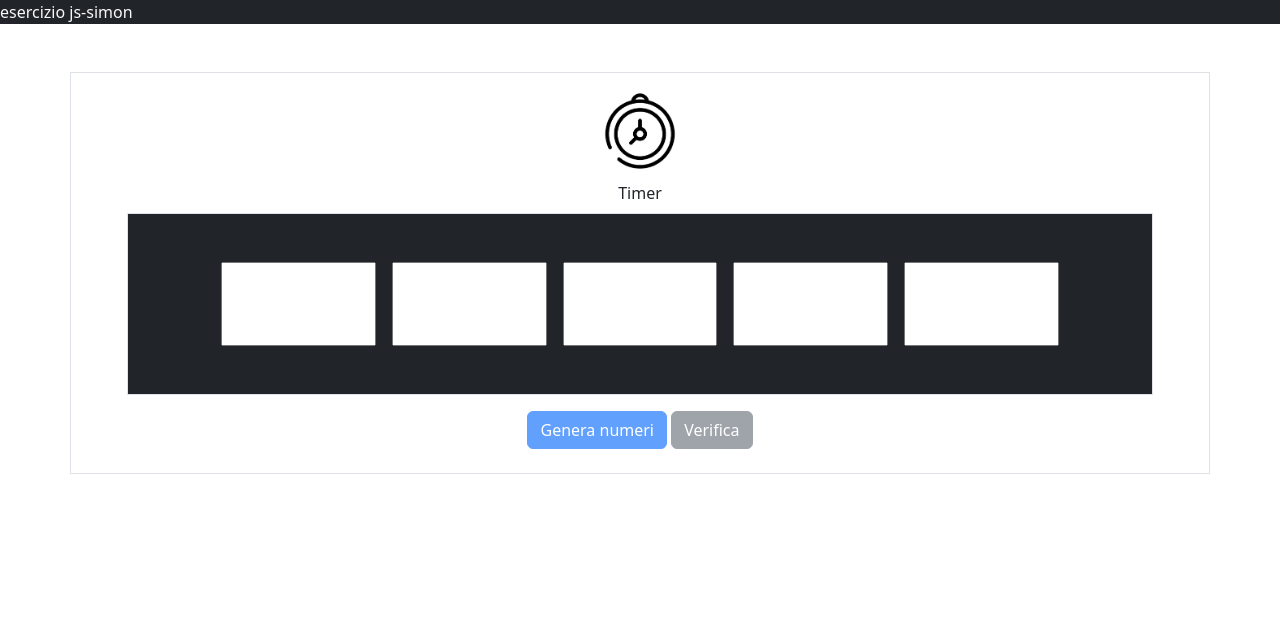
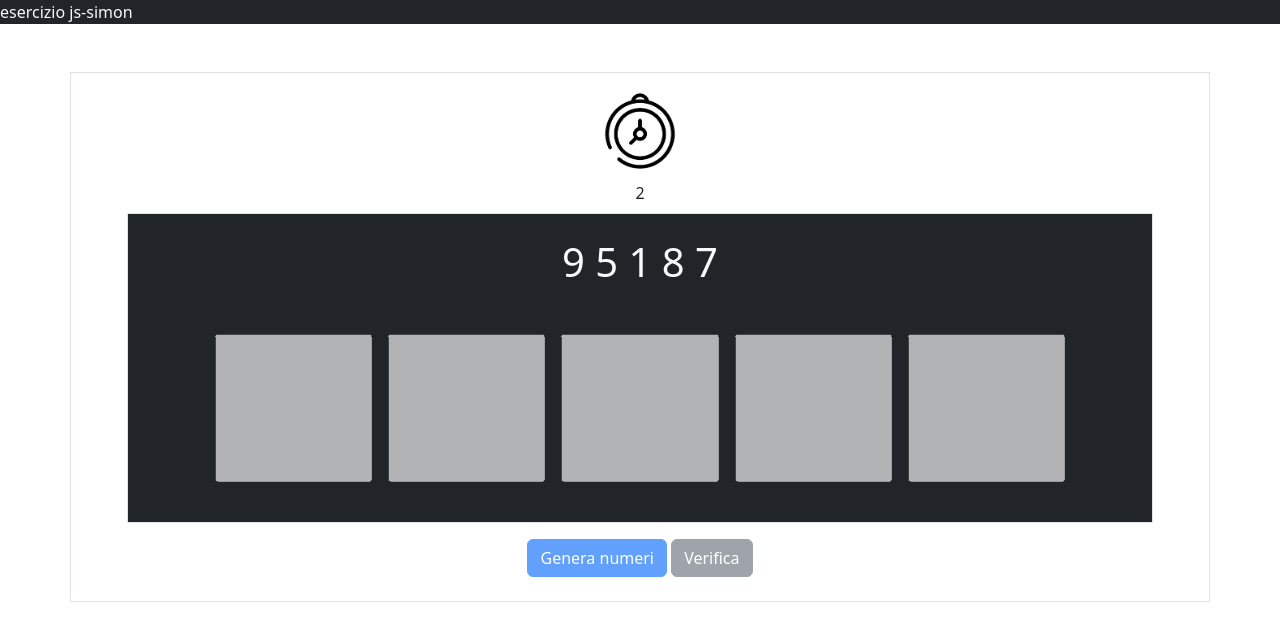
Before and after one commit to lucariggi92/js-simon, a plain HTML site: page index.html in a window 1280 px wide. Both pictures are taken after a click on the button "Genera numeri". Drawn offline with nearby package versions, Linux system fonts and the light colour scheme.

Commit message:
feat: timer completd

```diff
--- a/index.html
+++ b/index.html
@@ -16,23 +16,23 @@
         <section class="mb-2">
             <img src="./img/26626283-timer-icona-vettore-simbolo-design-illustrazione-vettoriale.jpg"
                 class="rounded mx-auto d-block" alt="timer" style="width: 100px;">
-            <div>Timer</div>
+            <div id="timer">Timer</div>
         </section>
         <!-- sezione numeri -->
-        <div class="p-5 border bg-dark mx-5">
+        <div class="p-3 border bg-dark mx-5">
 
 
-            <section class="border p-5 text-center d-none" id="numeriRandom">
-                <h1>1 2 3 4 5</h1>
+            <section class="p-2 text-center text-light mb-2" id="numeriRandom">
+                <h1>- - - - -</h1>
             </section>
 
             <!-- sezione input  -->
-            <section class="d-flex justify-content-center gap-3">
-                <input type="number" id="num1" class="col-2 py-3 text-center" style="font-size: 200%;">
-                <input type="number" id="num2" class="col-2 py-3 text-center" style="font-size: 200%;">
-                <input type="number" id="num3" class="col-2 py-3 text-center" style="font-size: 200%;">
-                <input type="number" id="num4" class="col-2 py-3 text-center" style="font-size: 200%;">
-                <input type="number" id="num5" class="col-2 py-3 text-center" style="font-size: 200%;">
+            <section class="d-flex justify-content-center gap-3 p-4">
+                <input type="number" id="num1" class="col-2 py-5 text-center " style="font-size: 200%;">
+                <input type="number" id="num2" class="col-2 py-5 text-center " style="font-size: 200%;">
+                <input type="number" id="num3" class="col-2 py-5 text-center " style="font-size: 200%;">
+                <input type="number" id="num4" class="col-2 py-5 text-center " style="font-size: 200%;">
+                <input type="number" id="num5" class="col-2 py-5 text-center " style="font-size: 200%;">
             </section>
 
         </div>
@@ -41,7 +41,7 @@
             <h2>Hai vinto!</h2>
         </section>
         <button class="btn btn-primary my-3" id="genera">Genera numeri</button>
-        <button class="btn btn-secondary my-3 disabled" id="verifica">Verifica</button>
+        <button class="btn btn-secondary my-3" id="verifica">Verifica</button>
 
     </main>
     <script src="./script.js"></script>
--- a/script.js
+++ b/script.js
@@ -21,13 +21,27 @@ Immaginate la logica come fosse uno snack: "Dati 2 array di numeri, indica quali
 //appena clicco il bottone genero 5 numeri e avvio il timer
 const generaBtn = document.querySelector("#genera");
 const randomResult = document.querySelector("#verifica");
+const numInput1 = document.getElementById("num1")
+const numInput2 = document.getElementById("num2")
+const numInput3 = document.getElementById("num3")
+const numInput4 = document.getElementById("num4")
+const numInput5 = document.getElementById("num5")
+const randomNumeri = document.querySelector("h1")
+const timerElem = document.getElementById("timer")
+const verificaBtn = document.querySelector("#verifica")
 console.log(generaBtn)
 
-const timerElem = document.querySelector("h1")
+verificaBtn.disabled =true
+numInput1.disabled =true
+numInput2.disabled =true
+numInput3.disabled =true
+numInput4.disabled =true
+numInput5.disabled =true
 
 generaBtn.addEventListener("click", function () {
     //genera nuemri random/////////////////////////////////////
     const arrayRandom = [];
+    let cont = 3
     //genera 5 numeri random
     for (let i = 0; i < 5; i++) {
         const randomNum = Math.floor(Math.random() * 9) + 1
@@ -44,12 +58,65 @@ generaBtn.addEventListener("click", function () {
         }
     }
 
+    //output-html-console///////////////////////////////
+    //appena ce l'ho tutti li posso mostrare in console e in html
+    console.log(arrayRandom)
+    randomNumeri.innerHTML = arrayRandom.join(" ")
     //disattivo il bottone
     generaBtn.disabled = true;
 
     ///avvio timer//////////////////////////////////////
 
-    //output-html-console///////////////////////////////
-    //appena ce l'ho tutti li posso mostrare in console e in html
-    console.log(arrayRandom)
+    const input1 = numInput1.value
+    const input2 = numInput1.value
+    const input3 = numInput1.value
+    const input4 = numInput1.value
+    const input5 = numInput1.value
+
+    const intervalloID = setInterval(function () {
+        if (cont === 0) {
+            console.log("stop")
+            timerElem.innerHTML = "Tempo scaduto"
+            randomNumeri.innerHTML = "- - - - -";
+            numInput1.disabled = false
+             numInput2.disabled = false
+              numInput3.disabled = false
+               numInput4.disabled = false
+                numInput5.disabled = false
+
+
+            clearInterval(intervalloID)
+        } else {
+            console.log(cont)
+            timerElem.innerHTML = cont;
+        }
+        cont = cont - 1;
+    }, 1000);
+
 })
+
+verificaBtn.addEventListener("click", function(){
+ if (input1 != "" && input2 != "" && input3 != "" && input4 != "" && input5 != "") {
+               console.log("verifica che i numeri corrispano")
+            }
+            else{
+                alert("numeri manca")
+            }
+
+})
+
+
+
+
+
+
+            /*
+
+  if (input1 != "" && input2 != "" && input3 != "" && input4 != "" && input5 != ""){
+    verificaBtn.classList.disabled = false;
+    //verificaBtn.addEventListener("click", function(){
+    console.log("ok puoi proseguire")
+}else{
+    alert("inserisci tutti i numeri")
+}
+*/
```
